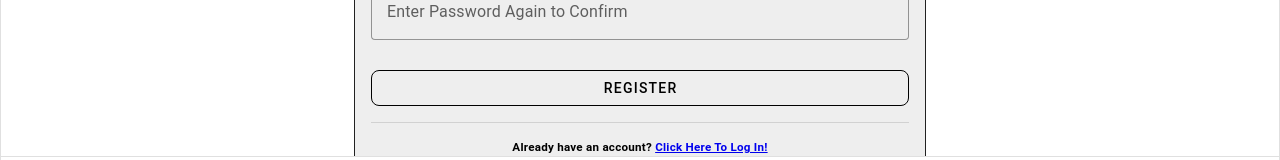
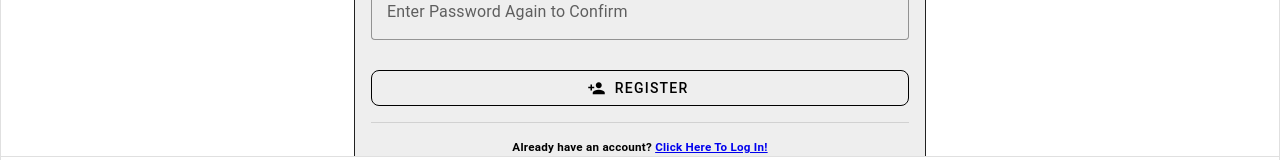
Before and after one commit to GHINonan/skillhunt-test, a Vue app: page /register in a window 1280 px wide. Shown: the part 602-762 px from the top of the page. Built offline with nearby package versions, Linux system fonts and the light colour scheme.

Commit message:
minor changes to Views

```diff
--- a/src/views/auth/RegisterView.vue
+++ b/src/views/auth/RegisterView.vue
@@ -30,7 +30,13 @@
                   type="password"
                   variant="outlined"
                 ></v-text-field>
-                <v-btn class="mt-2" type="submit" block variant="outlined" rounded="lg"
+                <v-btn
+                  class="mt-2"
+                  type="submit"
+                  block
+                  variant="outlined"
+                  rounded="lg"
+                  prepend-icon="mdi-account-plus"
                   >Register</v-btn
                 >
                 <v-divider class="my-4"></v-divider>
```
